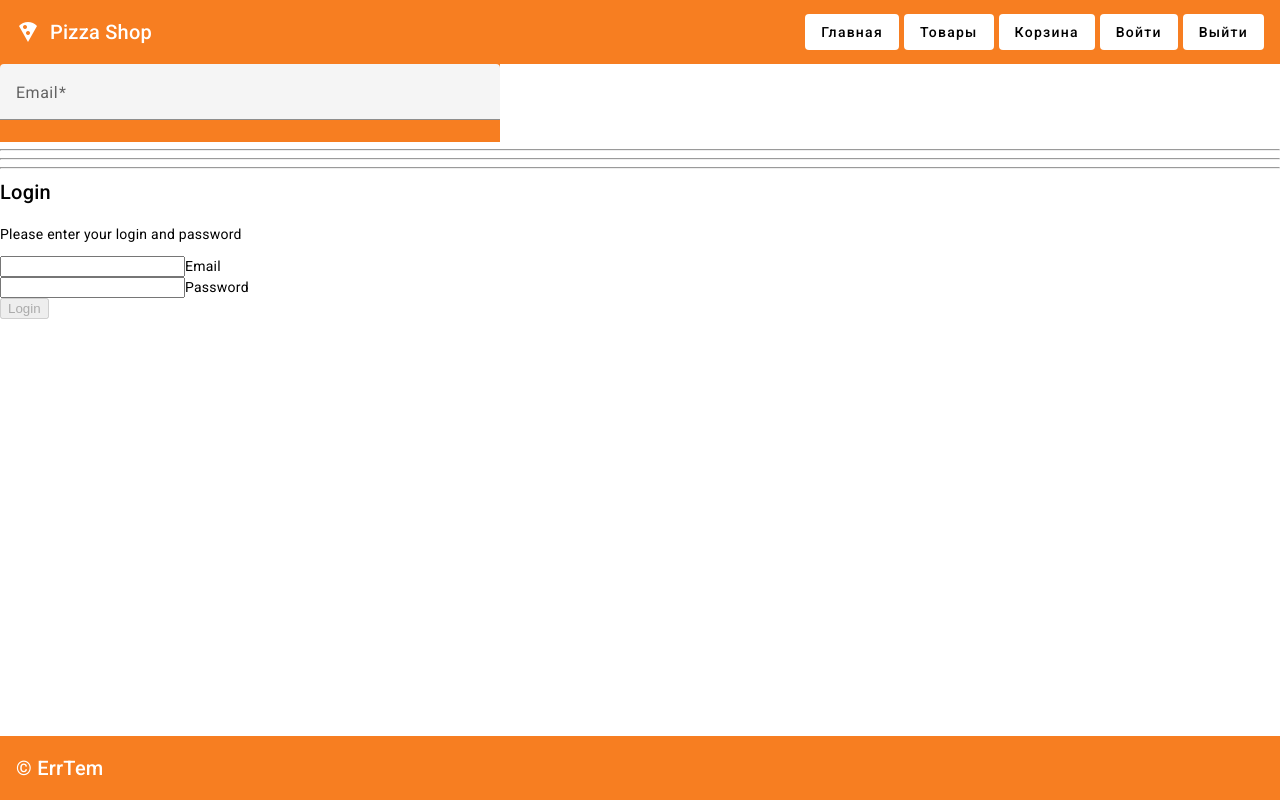
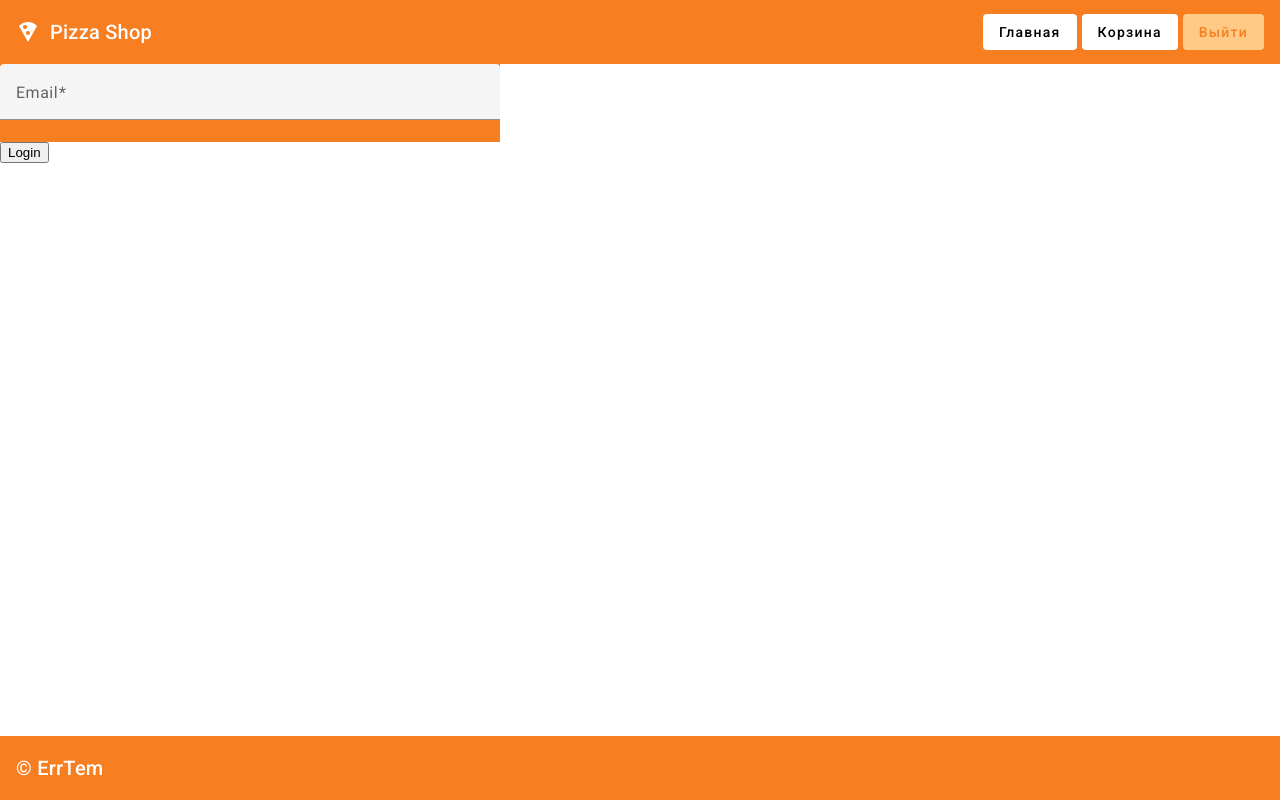
Before and after one commit to ErrTem/angular-internet-store, an Angular app: page /login in a window 1280 px wide. Built offline with nearby package versions, Linux system fonts and the light colour scheme; what @ngxs/store would draw is missing.

Commit message:
login doesnt work

```diff
--- a/src/app/app-routing.module.ts
+++ b/src/app/app-routing.module.ts
@@ -8,7 +8,7 @@ import {LoginComponent} from "./components/auth/login/login.component";
 import {AuthGuard} from "./guards/auth.guard";
 
 const routes: Routes = [
-  {path: '', redirectTo: "products", pathMatch: "full"}, // как задать стартовую страницу которая будет начинаться со /products
+  {path: '', redirectTo: "products", pathMatch: "full"},
   {path: "products", component: ProductsComponent},
   {path: "product/:id", component: ProductDetailsComponent, resolve: {data: ProductResolver}},
   {
@@ -18,7 +18,7 @@ const routes: Routes = [
     component: BasketComponent
   },
   {path: "login", component: LoginComponent},
-  {path: "**", redirectTo: "products"} // как сделать нормально?
+  {path: "**", redirectTo: "products"}
 
 ];
 
--- a/src/app/app.component.html
+++ b/src/app/app.component.html
@@ -1,5 +1,5 @@
 <div class="wrapper">
-  <app-header></app-header>
+  <app-header class="header"></app-header>
 
   <main>
     <router-outlet></router-outlet>
--- a/src/app/app.component.scss
+++ b/src/app/app.component.scss
@@ -6,3 +6,7 @@
 main {
   flex-grow: 1;
 }
+.header {
+  position: sticky;
+  top: 0;
+}
--- a/src/app/components/UI/header/header.component.html
+++ b/src/app/components/UI/header/header.component.html
@@ -1,22 +1,23 @@
 <mat-toolbar>
 
   <mat-toolbar-row>
-    <div class="toolbar no-select" routerLink="">
+    <div class="toolbar no-select" routerLink="/products">
       <mat-icon>local_pizza</mat-icon>
       <span>Pizza Shop</span>
     </div>
 
     <span class="example-spacer"></span>
+
     <div class="toolbar no-select">
-
-      <button class="toolbar button" mat-flat-button routerLink="">
+      <button
+        class="toolbar button"
+        routerLinkActive="active-link"
+        mat-flat-button routerLink="/products"
+      >
         Главная
       </button>
-      <button class="toolbar button" mat-flat-button routerLink="products" routerLinkActive="active-link">
-        Товары
-      </button>
-
       <button
+        routerLinkActive="active-link"
         class="toolbar button demo-section"
         mat-flat-button routerLink="basket"
         [matBadgeHidden]="itemCountHidden$ | async"
@@ -26,16 +27,14 @@
       >
         Корзина
       </button>
-
-      <!--       //todo logic logIn/Out-->
-
-      <button class="toolbar button" mat-flat-button routerLink="login">
-        Войти
-      </button>
-      <button class="toolbar button" mat-flat-button (click)="logout() ">
+      <button
+        routerLinkActive="active-link"
+        class="toolbar button"
+        mat-flat-button routerLink="login"
+        (click)="logout() "
+      >
         Выйти
       </button>
     </div>
-
   </mat-toolbar-row>
 </mat-toolbar>
--- a/src/app/components/UI/header/header.component.scss
+++ b/src/app/components/UI/header/header.component.scss
@@ -4,8 +4,11 @@
   align-items: flex-start;
 }
 
-.demo-section + .demo-section {
-  color: red;
-  background-color: #D61C4E;
-
+.demo-section {
+  z-index: 100;
 }
+// todo что перекрывает цвет?
+.active-link {
+  color: #F77E21 !important;
+  background-color: #FFCA86 !important;
+}
--- a/src/app/components/auth/login/login.component.html
+++ b/src/app/components/auth/login/login.component.html
@@ -1,39 +1,84 @@
 <div>
-
-  <form class="example-form">
+  <form
+    class="example-form"
+    [formGroup] = "loginForm"
+    (ngSubmit)="submit()"
+  >
     <mat-form-field class="example-full-width">
       <mat-label>Email</mat-label>
-      <input type="email" matInput [formControl]="emailFormControl" placeholder="Ex. pat@example.com">
-      <mat-error *ngIf="emailFormControl.hasError('email') && !emailFormControl.hasError('required')">
+
+<!--     //todo matInput как работает? почему обязательно должен быть?-->
+      <input
+        matInput [formGroup]="loginForm"
+        formControlName="email"
+        type="email"
+        placehlder="Ex. pat@example.com"
+      >
+
+<!--      // todo this нужен перед loginForm?-->
+<!--      *ngIf="loginForm.get('email').hasError('required')" // todo как обратиться к hasError?-->
+      <mat-error *ngIf="this.loginForm.hasError('required')">
         Please enter a valid email address
       </mat-error>
-      <mat-error *ngIf="emailFormControl.hasError('required')">
+      <mat-error *ngIf="this.loginForm.get('email').hasError('required')">
         Email is <strong>required</strong>
       </mat-error>
+
     </mat-form-field>
+
+<!--    <mat-form-field class="example-full-width">-->
+<!--      <mat-label>Password</mat-label>-->
+
+<!--      //todo formControlName для чего нужен и как используется-->
+<!--      <input-->
+<!--        formControlName="password"-->
+<!--        type="password"-->
+<!--        matInput-->
+<!--        placeholder="qwerty123"-->
+<!--      >-->
+<!--      controls.email.errors.required-->
+<!--      <mat-error *ngIf="loginForm.hasError('email') && !loginForm.hasError('required')">-->
+<!--        Please enter a valid password-->
+<!--      </mat-error>-->
+<!--      <mat-error *ngIf="loginForm.hasError('required')">-->
+<!--        Email is <strong>required</strong>-->
+<!--      </mat-error>-->
+<!--    </mat-form-field>-->
+
+    <button
+
+      type="submit"
+    >
+      Login
+    </button>
   </form>
 </div>
-<hr>
-<hr>
-<hr>
+
+<!--<hr>-->
+<!--<hr>-->
+
+<!--<mat-error *ngIf="this.loginForm.hasError('email') && !emailFormControl.hasError('required')">-->
+<!--  Please enter a valid email address-->
+<!--</mat-error>-->
+<!--<hr>-->
 
 
-<h2>Login</h2>
-<p>Please enter your login and password</p>
-<form [formGroup]="loginForm" (ngSubmit)="submitLogin()">
-  <div>
-    <input formControlName="email" type="email">
-    <label>Email</label>
-    <p *ngIf="this.loginForm.get('email')?.invalid && this.loginForm.get('email')?.touched">
-      Email is required
-    </p>
-  </div>
-  <div>
-    <input formControlName="password" type="password">
-    <label>Password</label>
-    <p *ngIf="this.loginForm.get('password')?.invalid && this.loginForm.get('password')?.touched">
-      Password is required
-    </p>
-  </div>
-  <button [disabled]="loginForm.invalid" type="submit">Login</button>
-</form>
+<!--<h2>Login</h2>-->
+<!--<p>Please enter your login and password</p>-->
+<!--<form [formGroup]="loginForm" (ngSubmit)="submitLogin()">-->
+<!--  <div>-->
+<!--    <input formControlName="email" type="email">-->
+<!--    <label>Email</label>-->
+<!--    <p *ngIf="this.loginForm.get('email')?.invalid && this.loginForm.get('email')?.touched">-->
+<!--      Email is required-->
+<!--    </p>-->
+<!--  </div>-->
+<!--  <div>-->
+<!--    <input formControlName="password" type="password">-->
+<!--    <label>Password</label>-->
+<!--    <p *ngIf="this.loginForm.get('password')?.invalid && this.loginForm.get('password')?.touched">-->
+<!--      Password is required-->
+<!--    </p>-->
+<!--  </div>-->
+<!--  <button [disabled]="loginForm.invalid" type="submit">Login</button>-->
+<!--</form>-->
--- a/src/app/components/auth/login/login.component.ts
+++ b/src/app/components/auth/login/login.component.ts
@@ -1,45 +1,56 @@
-import {Component, OnDestroy, OnInit} from "@angular/core";
+import {Component, OnInit} from "@angular/core";
 import {FormControl, FormGroup, Validators} from "@angular/forms";
 import {AuthService} from "../../../services/auth.service";
 import {Router} from "@angular/router";
+import {User} from "../../../models/auth";
 
 @Component({
   selector: "app-login",
   templateUrl: "./login.component.html",
   styleUrls: ["./login.component.scss"]
 })
-export class LoginComponent implements OnInit, OnDestroy {
+export class LoginComponent implements OnInit{
   loginForm!: FormGroup
-  emailFormControl = new FormControl("", [Validators.required, Validators.email])
 
   constructor(
     private router: Router,
     private authService: AuthService
-  ) {
-  }
-
-  submitLogin() {
-    this.authService.login(this.loginForm.value).subscribe({
-      next: () => this.router.navigate(['admin']),
-      error: (err) => alert (err.message)
-    })
-  }
+  ) {}
 
   ngOnInit(): void {
     this.loginForm = new FormGroup({
-      "email": new FormControl("", [Validators.required, Validators.email]),
-      "password": new FormControl("", [
+      email: new FormControl(null, [
+        Validators.required,
+        Validators.email]),
+      password: new FormControl("", [
         Validators.required,
         Validators.pattern(/^.*(?=.{8,})(?=.*[a-zA-Z])(?=.*\d).*$/)
       ])
     })
-    if (this.authService.isLoggedIn()) {
-      this.router.navigate(['products']).then(console.log)
+    if (this.authService.isAuthenticated()) {
+      this.router.navigate(["products"]).then(console.log)
     }
   }
-  ngOnDestroy(): void {
 
+  submit() {
+    console.log(this.loginForm)
+    if (this.loginForm.invalid) {
+      return
+    }
+    const user: User = {
+      email: this.loginForm.value.name,
+      password: this.loginForm.value.password
+    }
   }
 
 
+
+  // submitLogin() {
+  //   this.authService.login(this.loginForm.value).subscribe({
+  //     next: () => this.router.navigate(['admin']),
+  //     error: (err) => alert (err.message)
+  //   })
+  // }
+
+
 }
--- /dev/null
+++ b/src/app/models/auth.ts
@@ -0,0 +1,4 @@
+export interface User {
+  email: string,
+  password: string
+}
--- a/src/app/services/auth.service.ts
+++ b/src/app/services/auth.service.ts
@@ -1,18 +1,40 @@
 import {Injectable} from "@angular/core";
 import {Observable, of, throwError} from "rxjs";
 import {Router} from "@angular/router";
+import {HttpClient} from "@angular/common/http";
+import {User} from "../models/auth";
 
 @Injectable({
-  providedIn: "root"
+  providedIn: "root" // todo сделать админский модуль и зарегестрировать там?
 })
 export class AuthService {
 
-  constructor(private router: Router) {
+  constructor(private router: Router,
+              private http: HttpClient) {
+  }
+  get token(): string {
+    return ''
   }
 
-  setToken(token: string) {
-    localStorage.setItem("token", token)
+  login(user: User) {
+    this.http.post('', user)
   }
+
+  logout() {
+
+  }
+
+  isAuthenticated(): boolean {
+  return !!this.token
+  }
+
+  private setToken() {
+
+  }
+
+  // setToken(token: string) {
+  //   localStorage.setItem("token", token)
+  // }
 
   getToken() {
     return localStorage.getItem("token")
@@ -22,14 +44,14 @@ export class AuthService {
     return this.getToken() !== null
   }
 
-  login(userInfo: { email: string, password: string }): Observable<string | boolean> {
-    if (userInfo.email === "admin@gmail.com" && userInfo.password === "admin123") {
-      this.setToken("dasghasehsfhserfdsfawd")
-      return of(true)
-    }
-    return throwError(()=> new Error('Failed Login'))
-  }
-  logout() {
-    this.router.navigate(['login'])
-  }
+  // login(userInfo: { email: string, password: string }): Observable<string | boolean> {
+  //   if (userInfo.email === "admin@gmail.com" && userInfo.password === "admin123") {
+  //     this.setToken("dasghasehsfhserfdsfawd")
+  //     return of(true)
+  //   }
+  //   return throwError(()=> new Error('Failed Login'))
+  // }
+  // logout() {
+  //   this.router.navigate(['login'])
+  // }
 }
--- a/src/styles.scss
+++ b/src/styles.scss
@@ -13,6 +13,7 @@ body {
   font-family: Roboto, "Helvetica Neue", sans-serif;
 }
 
+.toolbar,
 .mat-toolbar,
 .mat-primary,
 .mat-toolbar-row {
```
Also changed, not shown: src/app/app.module.ts (+27 -24 lines).
